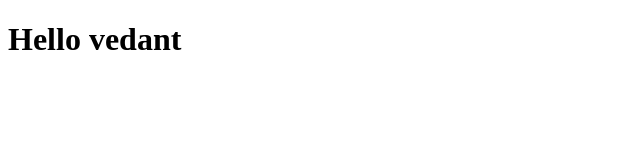
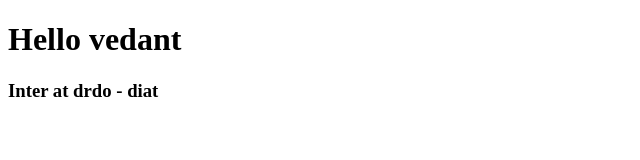
Before and after one commit to VedantBachhav/Learngit, a plain HTML site: page index.html in a window 1280 px wide. Shown: the whole page, without its empty margins (0-640 px from the left). Drawn offline with Linux system fonts and the light colour scheme.

Commit message:
New changes

```diff
--- a/index.html
+++ b/index.html
@@ -6,6 +6,7 @@
     <title>Git practice</title>
 </head>
 <h1> Hello vedant</h1>
+<h3>Inter at drdo - diat</h3>
 <body>
 
 </body>
```
